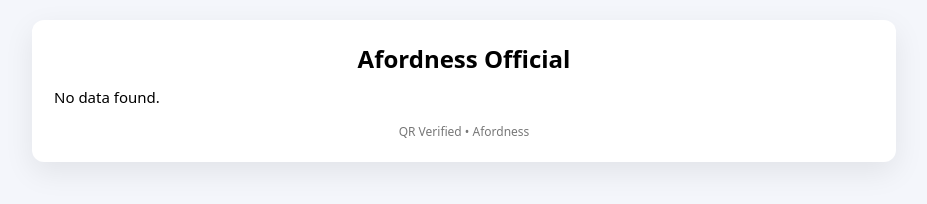
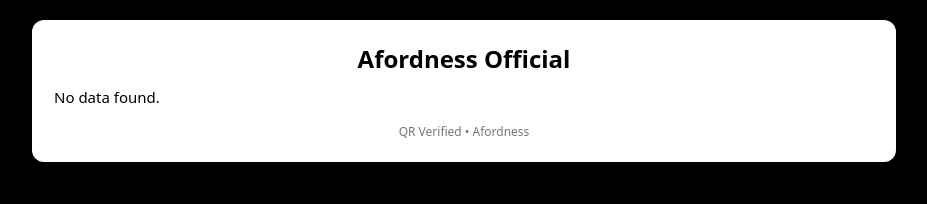
Before and after one commit to ITZ-AFNAN-175/Afordness-qr, a plain HTML site: page index.html in a window 1280 px wide. Shown: the whole page, without its empty margins (176-1103 px from the left). Drawn offline with Linux system fonts and the light colour scheme.

Commit message:
Change background color to black

```diff
--- a/index.html
+++ b/index.html
@@ -9,7 +9,7 @@
 body{
   margin:0;
   font-family:system-ui,Segoe UI,Arial;
-  background:#f4f6fb;
+  background:#000000;
   padding:20px;
 }
 .card{
```
